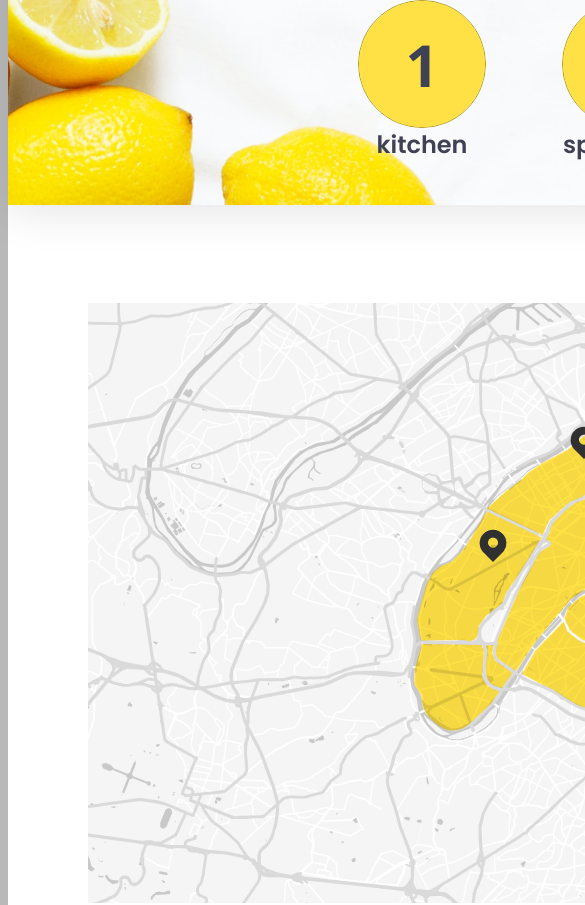
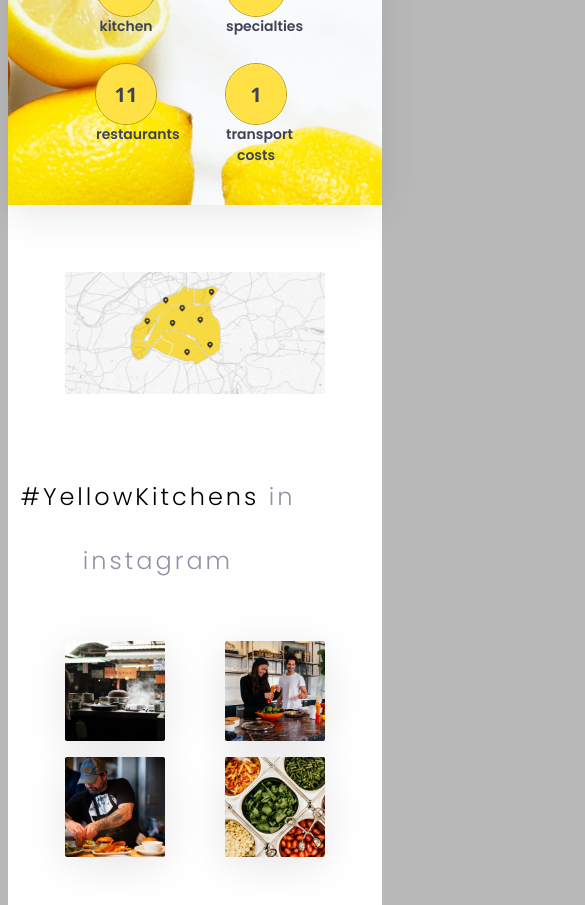
Before and after one commit to maksgg/trainePj, a React (Vite) app: page / in a window 390 px wide. Shown: the part 2040-2945 px from the top of the page, 585 px wide, since content can reach past the window. Built offline with nearby package versions, Linux system fonts and the light colour scheme; a web font is replaced by a local one.

Commit message:
feat: add responsive section insta and re-write some classes css

```diff
--- a/src/components/InstaSection/InstaSection.css
+++ b/src/components/InstaSection/InstaSection.css
@@ -4,3 +4,154 @@
 .insta-span {
   color: #9093A6;
 }
+.rest_container11 {
+  margin-left: 40px;
+}
+.rest_container23 {
+  width: 1356px;
+  padding-top: 40px;
+  display: flex;
+  align-items: center;
+  justify-content: space-between;
+  margin: 0 auto;
+}
+.card-preview23 {
+  display: flex;
+  flex-direction: column;
+  align-items: center;
+  justify-content: space-between;
+  width: 296px;
+  height: 296px;
+  border-radius: 5px;
+  box-shadow: 0 8px 40px  rgba(0, 0, 0, 0.1);
+}
+@media (max-width: 1440px) {
+  .rest_container11 {
+    width: 1100px;
+    margin-left: 100px;
+  }
+  .rest_container23 {
+    width: 1100px;
+  }
+  .card-preview23 {
+    width: 240px;
+    height: 240px;
+  }
+  .card-preview23 > .rest-img11 {
+    width: 240px;
+    height: 240px;
+  }
+}
+@media (max-width: 1180px) {
+  .rest_container11 {
+    width: 900px;
+    margin-left: 100px;
+  }
+  .rest_container23 {
+    width: 900px;
+  }
+  .card-preview23 {
+    width: 210px;
+    height: 210px;
+  }
+  .card-preview23 > .rest-img11 {
+    width: 210px;
+    height: 210px;
+  }
+}
+@media (max-width: 1000px) {
+  .insta {
+    height: 700px;
+  }
+  .rest_container11 {
+    width: 700px;
+    margin-left: 100px;
+    margin: auto;
+  }
+  .rest_container11 h2 {
+    width: 700px;
+    text-align: center;
+    margin: auto;
+  }
+  .rest_container23 {
+    display: grid;
+    grid-template-columns: repeat(2, 200px);
+    width: 500px;
+    height: 560px;
+  }
+  .card-preview23 {
+    width: 200px;
+    height: 200px;
+  }
+  .card-preview23 > .rest-img11 {
+    width: 200px;
+    height: 200px;
+  }
+}
+@media (max-width: 768px) {
+  .rest_container11 {
+    width: 500px;
+    margin-left: 100px;
+    margin: auto;
+  }
+  .rest_container11 h2 {
+    width: 500px;
+    text-align: center;
+    margin: auto;
+  }
+}
+@media (max-width: 600px) {
+  .rest_container11 {
+    width: 360px;
+    margin-left: 100px;
+    margin: auto;
+  }
+  .rest_container11 h2 {
+    width: 360px;
+    text-align: center;
+    margin: auto;
+  }
+  .rest_container23 {
+    display: grid;
+    grid-template-columns: repeat(2, 200px);
+    width: 350px;
+    height: 460px;
+  }
+  .card-preview23 {
+    width: 150px;
+    height: 150px;
+  }
+  .card-preview23 > .rest-img11 {
+    width: 150px;
+    height: 150px;
+  }
+}
+@media (max-width: 450px) {
+  .insta {
+    height: 400px;
+  }
+  .rest_container11 {
+    width: 300px;
+    margin-left: 100px;
+    margin: 0;
+  }
+  .rest_container11 h2 {
+    width: 300px;
+    text-align: center;
+    font-size: 24px;
+  }
+  .rest_container23 {
+    display: grid;
+    grid-template-columns: repeat(2, 100px);
+    width: 260px;
+    height: 300px;
+  }
+  .card-preview23 {
+    width: 100px;
+    height: 100px;
+  }
+  .card-preview23 > .rest-img11 {
+    width: 100px;
+    height: 100px;
+  }
+}
--- a/src/components/InstaSection/InstaSection.jsx
+++ b/src/components/InstaSection/InstaSection.jsx
@@ -7,34 +7,34 @@ import inst4 from '../../assets/img/inst4.png';
 const InstaSection = () => {
   return (
     <section className='restaurants insta'>
-        <div className='rest_container1'>
+        <div className='rest_container11'>
           <h2 className='h2'>#YellowKitchens <span className='insta-span'>in instagram</span></h2>
         </div>
-        <div className='rest_container2'>
-          <div className='card-preview'>
+        <div className='rest_container23'>
+          <div className='card-preview23'>
             <img
-            className='rest-img'
+            className='rest-img11'
             src={inst1}
             alt="Food" />
 
           </div>
-          <div className='card-preview'>
+          <div className='card-preview23'>
             <img
-            className='rest-img'
+            className='rest-img11'
             src={inst2}
             alt="Food" />
 
           </div>
-          <div className='card-preview'>
+          <div className='card-preview23'>
             <img
-            className='rest-img'
+            className='rest-img11'
             src={inst3}
             alt="Food" />
 
           </div>
-          <div className='card-preview'>
+          <div className='card-preview23'>
             <img
-            className='rest-img'
+            className='rest-img11'
             src={inst4}
             alt="Food" />
 
--- a/src/components/Map/Map.css
+++ b/src/components/Map/Map.css
@@ -2,7 +2,44 @@
   display: flex;
   align-items: center;
   justify-content: center;
-  width: 1440px;
+  max-width: 1440px;
   height: 800px;
   background-color: #fff;
 }
+@media (max-width: 1340px) {
+  .map > div > img{
+    width: 1000px;
+  }
+}
+@media (max-width: 1140px) {
+  .map {
+    height: 600px;
+  }
+  .map > div > img{
+    width: 700px;
+  }
+}
+@media (max-width: 768px) {
+  .map {
+    height: 500px;
+  }
+  .map > div > img{
+    width: 500px;
+  }
+}
+@media (max-width: 540px) {
+  .map {
+    height: 400px;
+  }
+  .map > div > img{
+    width: 400px;
+  }
+}
+@media (max-width: 430px) {
+  .map {
+    height: 260px;
+  }
+  .map > div > img{
+    width: 260px;
+  }
+}
--- a/src/components/Places/Places.css
+++ b/src/components/Places/Places.css
@@ -1,6 +1,6 @@
 .places {
   background-color: #fff;
-  width: 1440px;
+  max-width: 1440px;
   height: 284px;
   margin: 0 auto;
   background-image: url('../../assets/img/bg.png');
@@ -47,3 +47,76 @@
   font-weight: 600;
   color: #3F4255;
 }
+@media (max-width: 1100px) {
+  .circle-container {
+    width: 640px;
+    height: 126px;
+  }
+  .circle,
+  .colorfulCircle {
+    width: 110px;
+    height: 110px;
+  }
+  .circle-text {
+    width: 106px;
+    font-size: 20px;
+  }
+}
+@media (max-width: 900px) {
+  .circle-container {
+    width: 500px;
+    height: 126px;
+  }
+  .circle,
+  .colorfulCircle {
+    width: 90px;
+    height: 90px;
+  }
+  .circleNumber {
+    font-size: 32px;
+  }
+  .circle-text {
+    width: 106px;
+    font-size: 18px;
+  }
+}
+@media (max-width: 768px) {
+  .circle-container {
+    width: 400px;
+    height: 116px;
+  }
+  .circle,
+  .colorfulCircle {
+    width: 80px;
+    height: 80px;
+  }
+  .circleNumber {
+    font-size: 28px;
+  }
+  .circle-text {
+    width: 80px;
+    font-size: 16px;
+  }
+}
+@media (max-width: 550px) {
+  .circle-container {
+    display: grid;
+    /* align-items: center; */
+    align-self: center;
+    grid-template-columns: repeat(2, 70px);
+    width: 200px;
+    height: 216px;
+  }
+  .circle,
+  .colorfulCircle {
+    width: 60px;
+    height: 60px;
+  }
+  .circleNumber {
+    font-size: 20px;
+  }
+  .circle-text {
+    width: 60px;
+    font-size: 14px;
+  }
+}
--- a/src/components/Specialities/Specialities.css
+++ b/src/components/Specialities/Specialities.css
@@ -100,7 +100,7 @@ h2 {
     height: 110px;
   }
 }
-@media (max-width: 1180px) {
+@media (max-width: 1280px) {
   .rest_container1 {
     width: 900px;
   }
@@ -119,7 +119,7 @@ h2 {
     display: flex;
   }
 }
-@media (max-width: 1180px) {
+@media (max-width: 980px) {
   .rest_container1 {
     width: 700px;
   }
```
